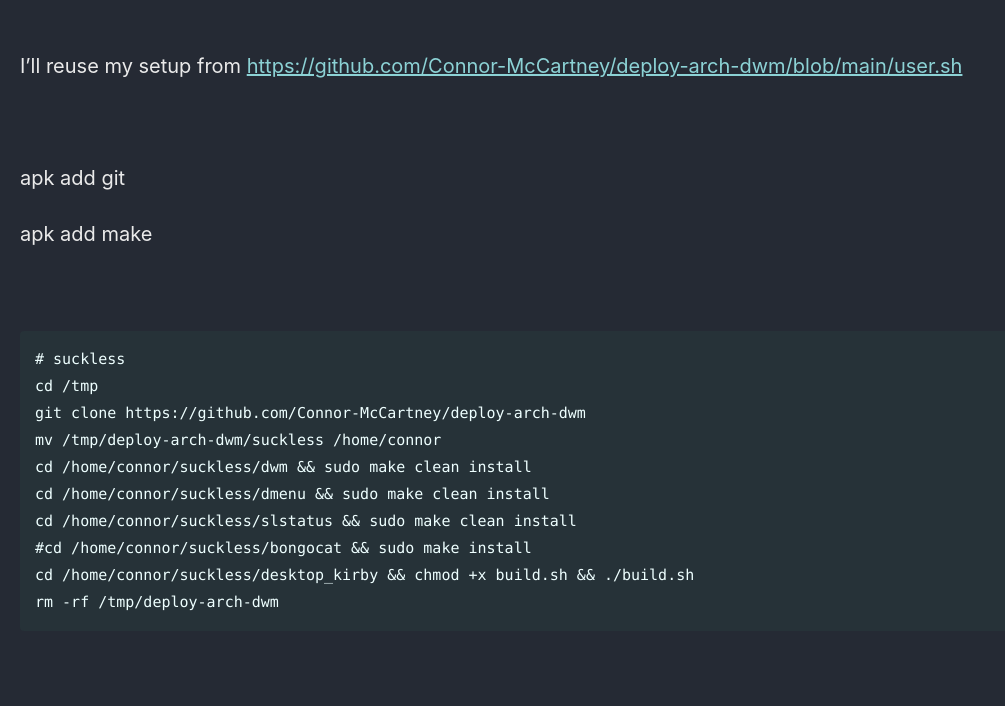
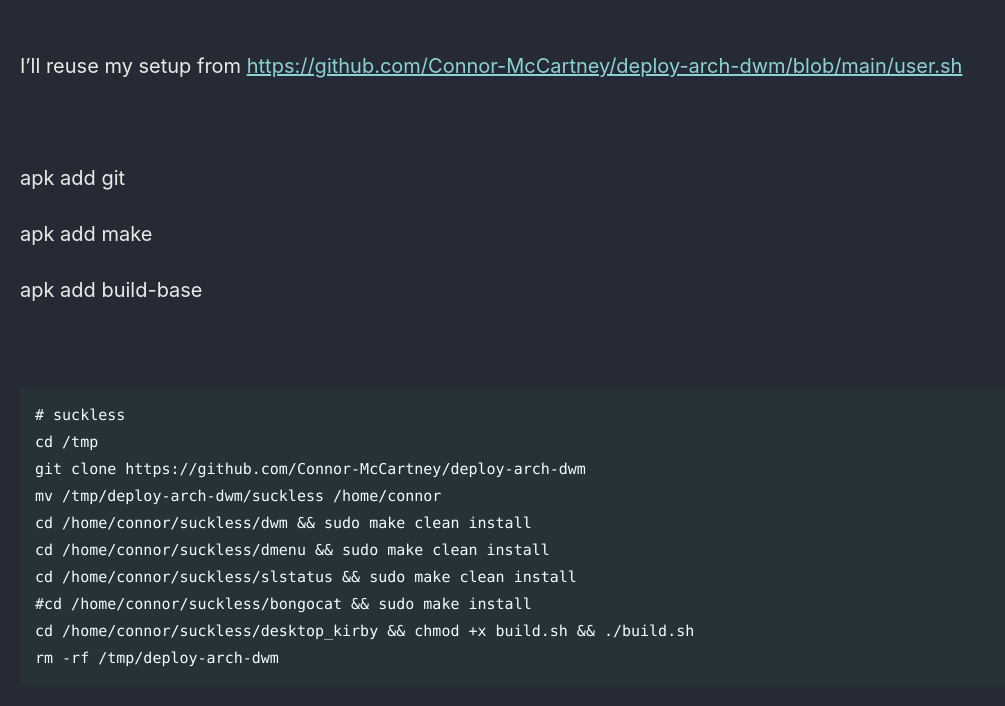
Before and after one commit to Connor-McCartney/Connor-McCartney.github.io, a Jekyll site: the page built from _pages/misc/alpine.md, in a window 1280 px wide and 900 px high, scrolled down 1060 px. Shown: the top 706 px of the window, without its empty margins (0-1005 px from the left). Built offline with Jekyll 4.4.1, drawn with Linux system fonts in a browser that asks for light colours; cached includes are drawn as plain includes; our own code applies the rules of GitHub Pages for plain Markdown files.

Commit message:
Update alpine.md

```diff
--- a/_pages/misc/alpine.md
+++ b/_pages/misc/alpine.md
@@ -57,6 +57,8 @@ apk add git
 
 apk add make
 
+apk add build-base
+
 <br>
 
 
```
